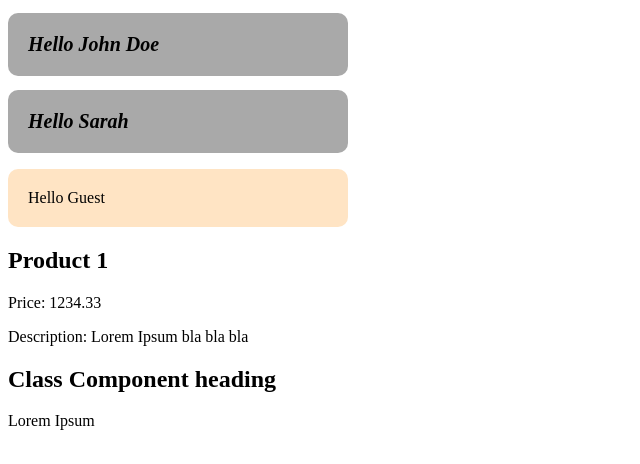
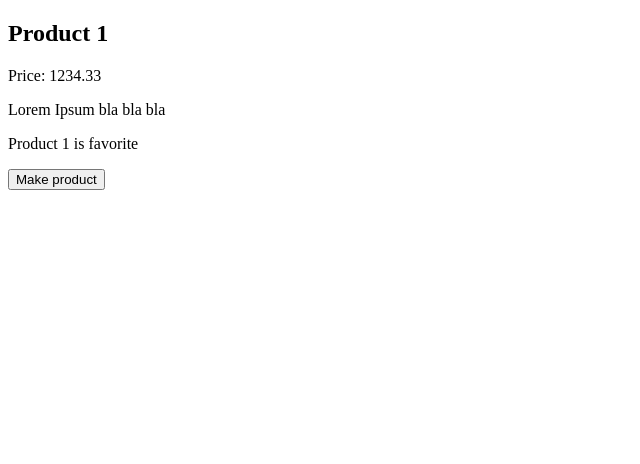
Before and after one commit to neowebor/react-vite-project, a React (Vite) app: page / in a window 1280 px wide. Shown: the top 464 px of the page, without its empty margins (0-640 px from the left). Built offline with nearby package versions, Linux system fonts and the light colour scheme.

Commit message:
Add state example

```diff
--- a/src/App.jsx
+++ b/src/App.jsx
@@ -41,11 +41,11 @@
 
   return (
     <>
-      <Greeting userFirstName="John" userLastName="Doe" />
+      {/* <Greeting userFirstName="John" userLastName="Doe" />
       <Greeting userFirstName="Sarah" />
-      <Greeting />
+      <Greeting /> */}
       <Product product={product} />
-      {shouldClassComponentsRender ? <MyClassComponent /> : <MyFuncComponent />}
+      {/* {shouldClassComponentsRender ? <MyClassComponent /> : <MyFuncComponent />} */}
     </>
   );
 
--- a/src/components/Product/Product.jsx
+++ b/src/components/Product/Product.jsx
@@ -1,15 +1,31 @@
 import React from "react";
 
 class Product extends React.Component {
+  constructor(props) {
+    super(props);
+
+    this.state = {
+      isFavorite: true,
+    };
+  }
   render() {
+    const {
+      product: { id, name, price, description },
+    } = this.props;
 
-    const { product : {id, name, price, description} } = this.props;
+    const {isFavorite} = this.state;
 
-    return <article id={`product ${id}`}>
-      <h2>{name}</h2>
-      <p>Price: {price}</p>
-      <p>Description: {description}</p>
-    </article>
+    return (
+      <article id={`product ${id}`}>
+        <h2>{name}</h2>
+        <p>Price: {price}</p>
+        <p>{description}</p>
+        {/* <p>{name} is {isFavorite ? '' : 'not'} favorite</p> */}
+        <p>{name} is {!isFavorite && 'not'} favorite</p>
+        {/* {isFavorite && <p>{name} is favorite</p>} */}
+        <button>Make product</button>
+      </article>
+    );
   }
 }
 
```
